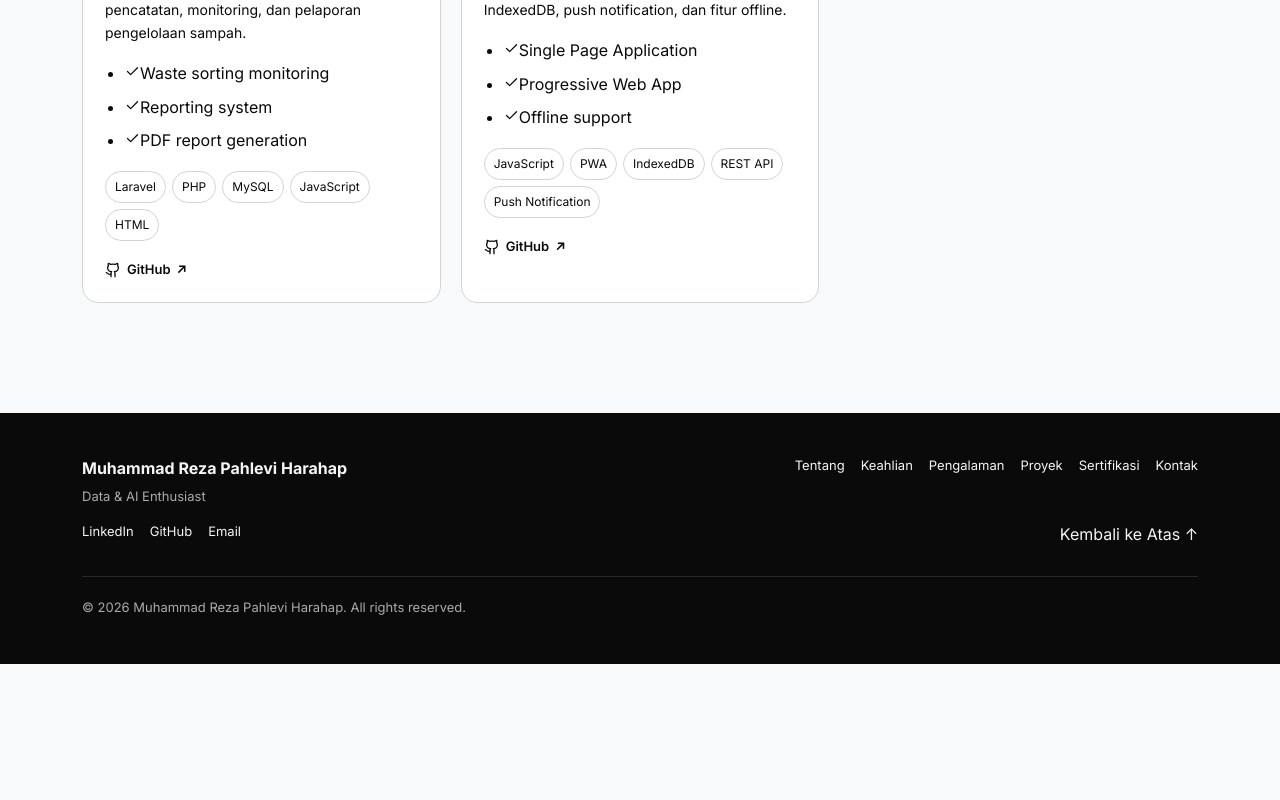
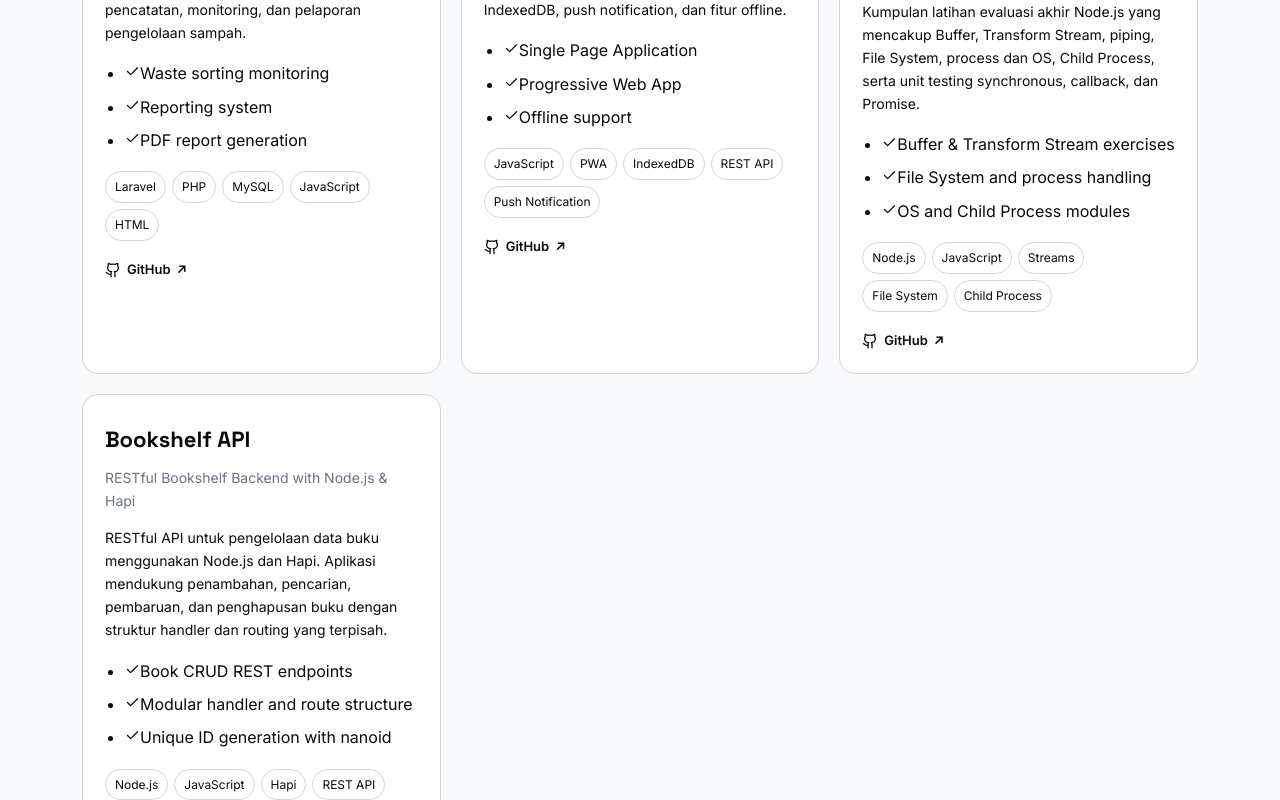
Before and after one commit to RezaHarahap/reza-portfolio, a React (Vite) app in the folder client/: page /projects/full-stack in a window 1280 px wide. Shown: the part 1140-1940 px from the top of the page. Before the commit the page ends 1804 px from the top, so only its background shows below. Built offline with nearby package versions, Linux system fonts and the light colour scheme.

Commit message:
feat: add Node.js evaluation and Bookshelf API projects

```diff
--- a/client/src/data/projects-extra.js
+++ b/client/src/data/projects-extra.js
@@ -133,4 +133,54 @@ export const extraProjects = [
     display_order: 1.75,
     status: 'published',
   },
+  {
+    id: 'nodejs-evaluasi-pembelajaran-akhir',
+    title: 'Node.js Final Evaluation Exercises',
+    slug: 'nodejs-evaluasi-pembelajaran-akhir',
+    category: 'full_stack',
+    subtitle: 'Core Node.js Practice: Streams, File System, Process & Testing',
+    description_id:
+      'Kumpulan latihan evaluasi akhir Node.js yang mencakup Buffer, Transform Stream, piping, File System, process dan OS, Child Process, serta unit testing synchronous, callback, dan Promise.',
+    description_en:
+      'A collection of final Node.js evaluation exercises covering Buffer, Transform Streams, piping, File System, process and OS modules, Child Process, and synchronous, callback, and Promise-based unit testing.',
+    thumbnail_url: '',
+    tech_stack: ['Node.js', 'JavaScript', 'Streams', 'File System', 'Child Process', 'Unit Testing'],
+    highlights: [
+      'Buffer & Transform Stream exercises',
+      'File System and process handling',
+      'OS and Child Process modules',
+      'Synchronous, callback & Promise testing',
+      'Complete validation files for each exercise',
+    ],
+    github_url: 'https://github.com/RezaHarahap/nodejs-evaluasi-pembelajaran-akhir',
+    demo_url: '',
+    featured: false,
+    display_order: 3.5,
+    status: 'published',
+  },
+  {
+    id: 'dicoding-bookshelf-api',
+    title: 'Bookshelf API',
+    slug: 'dicoding-bookshelf-api',
+    category: 'full_stack',
+    subtitle: 'RESTful Bookshelf Backend with Node.js & Hapi',
+    description_id:
+      'RESTful API untuk pengelolaan data buku menggunakan Node.js dan Hapi. Aplikasi mendukung penambahan, pencarian, pembaruan, dan penghapusan buku dengan struktur handler dan routing yang terpisah.',
+    description_en:
+      'A RESTful API for managing bookshelf data using Node.js and Hapi, supporting book creation, retrieval, updates, and deletion with separated handlers and routing structure.',
+    thumbnail_url: '',
+    tech_stack: ['Node.js', 'JavaScript', 'Hapi', 'REST API', 'nanoid', 'ESLint'],
+    highlights: [
+      'Book CRUD REST endpoints',
+      'Modular handler and route structure',
+      'Unique ID generation with nanoid',
+      'Input validation and response handling',
+      'Clean lightweight backend architecture',
+    ],
+    github_url: 'https://github.com/RezaHarahap/dicoding-bookshelf-api',
+    demo_url: '',
+    featured: false,
+    display_order: 3.6,
+    status: 'published',
+  },
 ];
```
